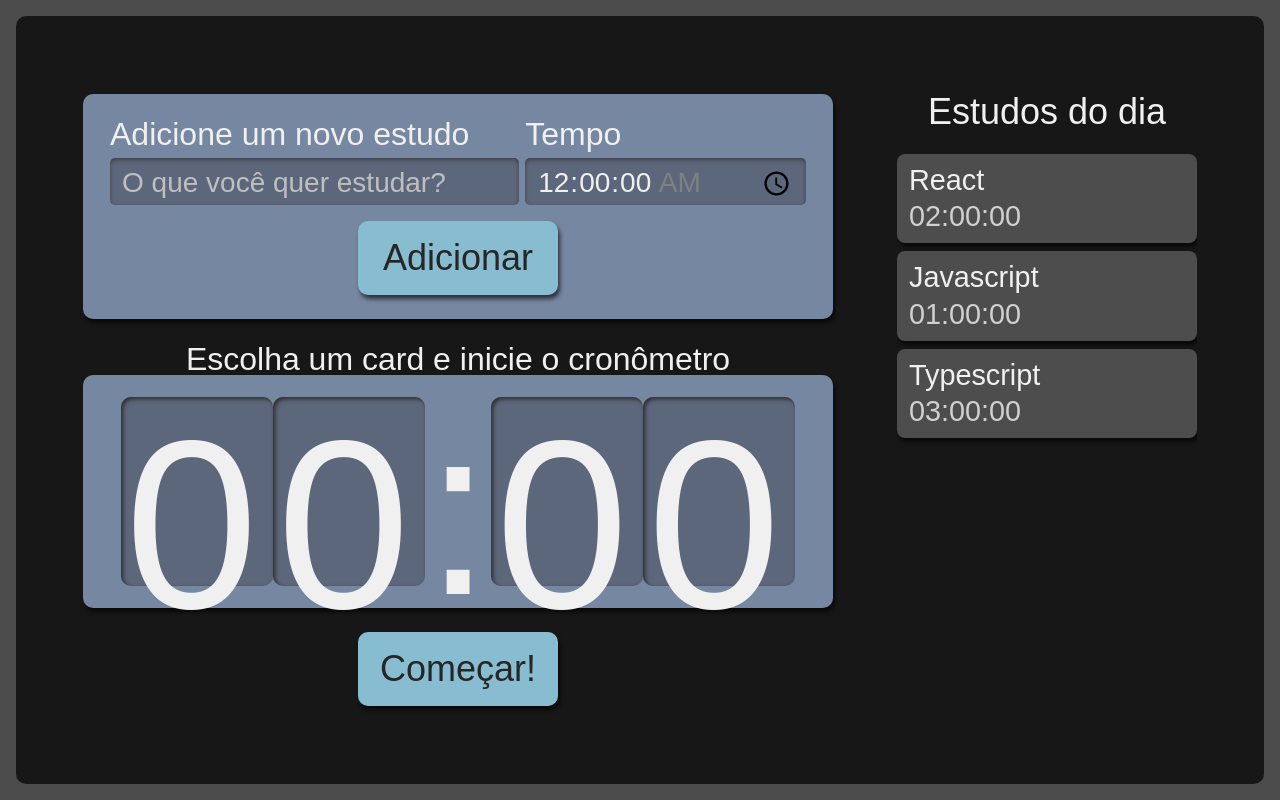
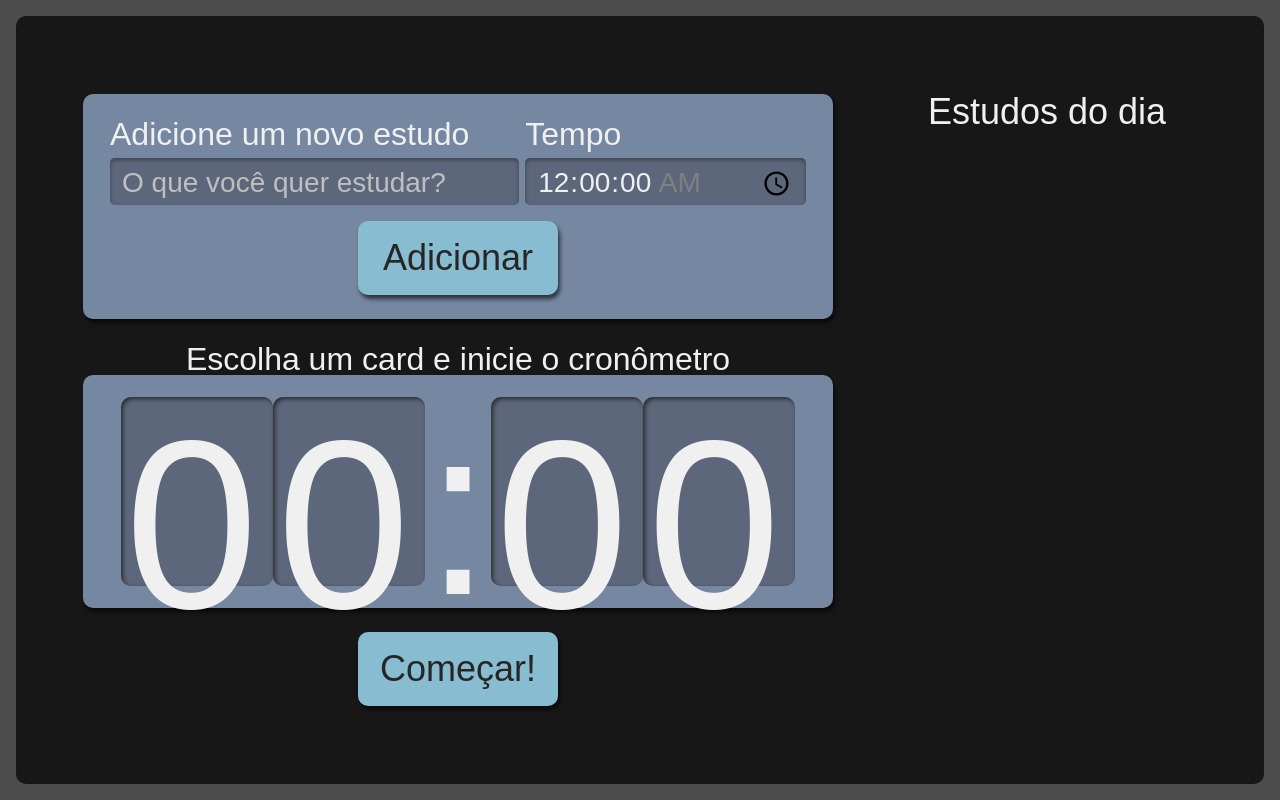
Before and after one commit to AdmAlexandreMattos/react-alura-studies, a React (Create React App) app: page / in a window 1280 px wide. Built offline with nearby package versions, Linux system fonts and the light colour scheme.

Commit message:
Adicionando uma tarefa
Alterando a lógica para tornar funcional a lista a partir do preenchimento dos dados do formulário.

```diff
--- a/src/components/Botao/Botao.tsx
+++ b/src/components/Botao/Botao.tsx
@@ -1,8 +1,16 @@
 import React from "react";
 import style from "./Botao.module.scss";
 
-export class Botao extends React.Component<{ children: React.ReactNode }> {
+export class Botao extends React.Component<{
+  type?: "button" | "submit" | "reset";
+  children: React.ReactNode;
+}> {
   render() {
-    return <button className={style.botao}>{this.props.children}</button>;
+    const { type = "button", children } = this.props;
+    return (
+      <button type={type} className={style.botao}>
+        {children}
+      </button>
+    );
   }
 }
--- a/src/components/Formulario/Formulario.tsx
+++ b/src/components/Formulario/Formulario.tsx
@@ -1,8 +1,11 @@
 import React from "react";
 import Botao from "../Botao";
 import style from "./Formulario.module.scss";
+import { ITarefa } from "../../types/tarefa";
 
-export class Formulario extends React.Component {
+export class Formulario extends React.Component<{
+  setTarefas: React.Dispatch<React.SetStateAction<ITarefa[]>>;
+}> {
   state = {
     tarefa: "",
     tempo: "00:00",
@@ -10,7 +13,10 @@
 
   adicionarTarefa(evento: React.FormEvent<HTMLFormElement>) {
     evento.preventDefault();
-    console.log("Teste");
+    this.props.setTarefas((tarefasAntigas) => [
+      ...tarefasAntigas,
+      { ...this.state },
+    ]);
   }
 
   render() {
@@ -49,7 +55,7 @@
             required
           />
         </div>
-        <Botao>Adicionar</Botao>
+        <Botao type="submit">Adicionar</Botao>
       </form>
     );
   }
--- a/src/components/Lista/Lista.tsx
+++ b/src/components/Lista/Lista.tsx
@@ -1,35 +1,11 @@
-import { useState } from "react";
+import { ITarefa } from "../../types/tarefa";
 import Item from "./Item";
 import style from "./Lista.module.scss";
 
-export function Lista() {
-  const [tarefas, setTarefas] = useState([
-    {
-      tarefa: "React",
-      tempo: "02:00:00",
-    },
-    {
-      tarefa: "Javascript",
-      tempo: "01:00:00",
-    },
-    {
-      tarefa: "Typescript",
-      tempo: "03:00:00",
-    },
-  ]);
+export function Lista({ tarefas }: { tarefas: ITarefa[] }) {
   return (
     <aside className={style.listaTarefas}>
-      <h2
-        onClick={() => {
-          setTarefas([
-            ...tarefas,
-            { tarefa: "Estudar estado", tempo: "05:00:00" },
-          ]);
-        }}
-      >
-        {" "}
-        Estudos do dia
-      </h2>
+      <h2> Estudos do dia</h2>
       <ul>
         {tarefas.map((item, index) => (
           <Item key={index} {...item} />
--- a/src/pages/App.tsx
+++ b/src/pages/App.tsx
@@ -1,13 +1,16 @@
+import { useState } from "react";
 import Cronometro from "../components/Cronometro";
 import Formulario from "../components/Formulario";
 import Lista from "../components/Lista";
 import style from "./App.module.scss";
+import { ITarefa } from "../types/tarefa";
 
 function App() {
+  const [tarefas, setTarefas] = useState<ITarefa[]>([]);
   return (
     <div className={style.AppStyle}>
-      <Formulario />
-      <Lista />
+      <Formulario setTarefas={setTarefas} />
+      <Lista tarefas={tarefas} />
       <Cronometro />
     </div>
   );
--- /dev/null
+++ b/src/types/tarefa.ts
@@ -0,0 +1,4 @@
+export interface ITarefa {
+  tarefa: string;
+  tempo: string;
+}
```
